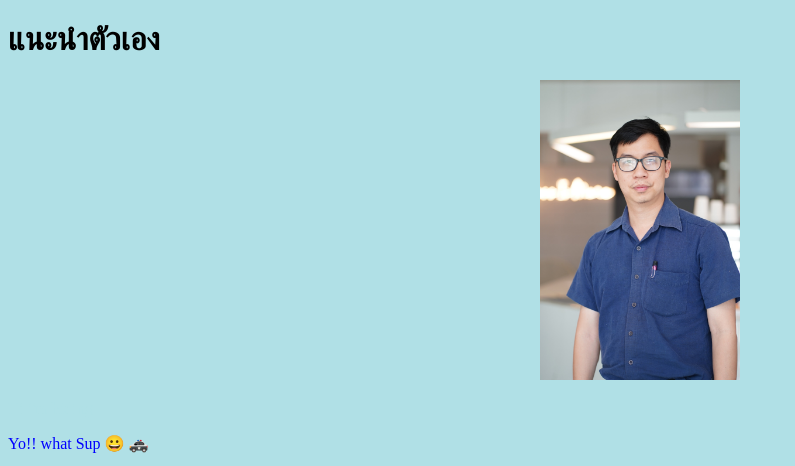
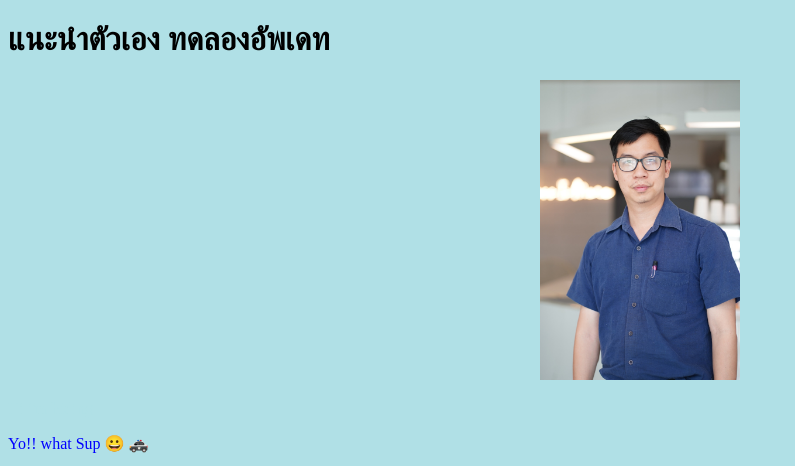
Before and after one commit to Swk1988/suphakornweb, a plain HTML site: page index.html in a window 1280 px wide. Shown: the top 466 px of the page, without its empty margins (0-795 px from the left). Drawn offline with Linux system fonts and the light colour scheme; grey boxes are pictures that could not be loaded.

Commit message:
Update index.html

```diff
--- a/index.html
+++ b/index.html
@@ -6,7 +6,7 @@
 </head>
 <body style="background-color:powderblue;">
 
-<h1>แนะนำตัวเอง</h1>
+<h1>แนะนำตัวเอง ทดลองอัพเดท</h1>
 <!รูปตัวเอง>
 <center><img src="my.jpg" width="200" height="300" ></center>
 
```
